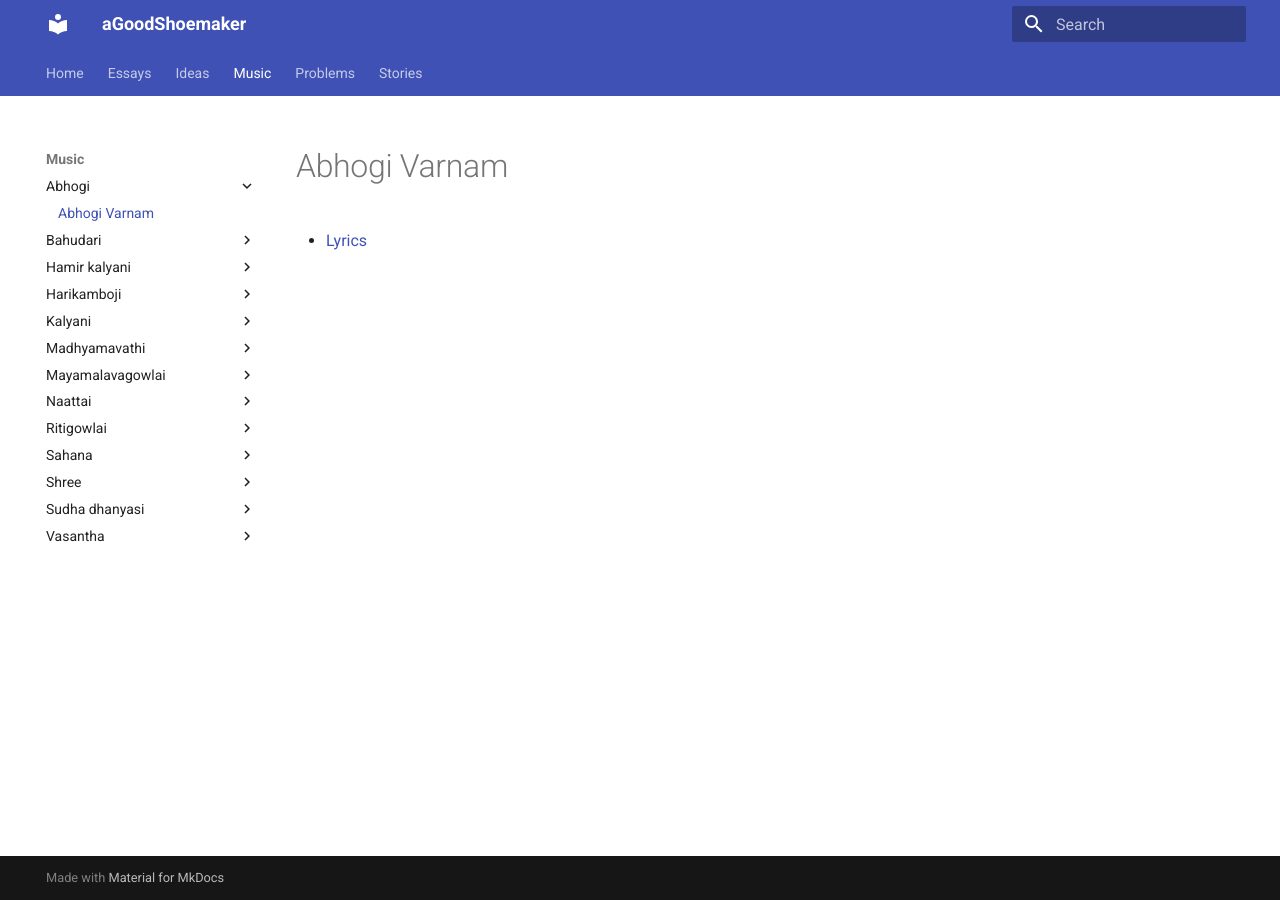
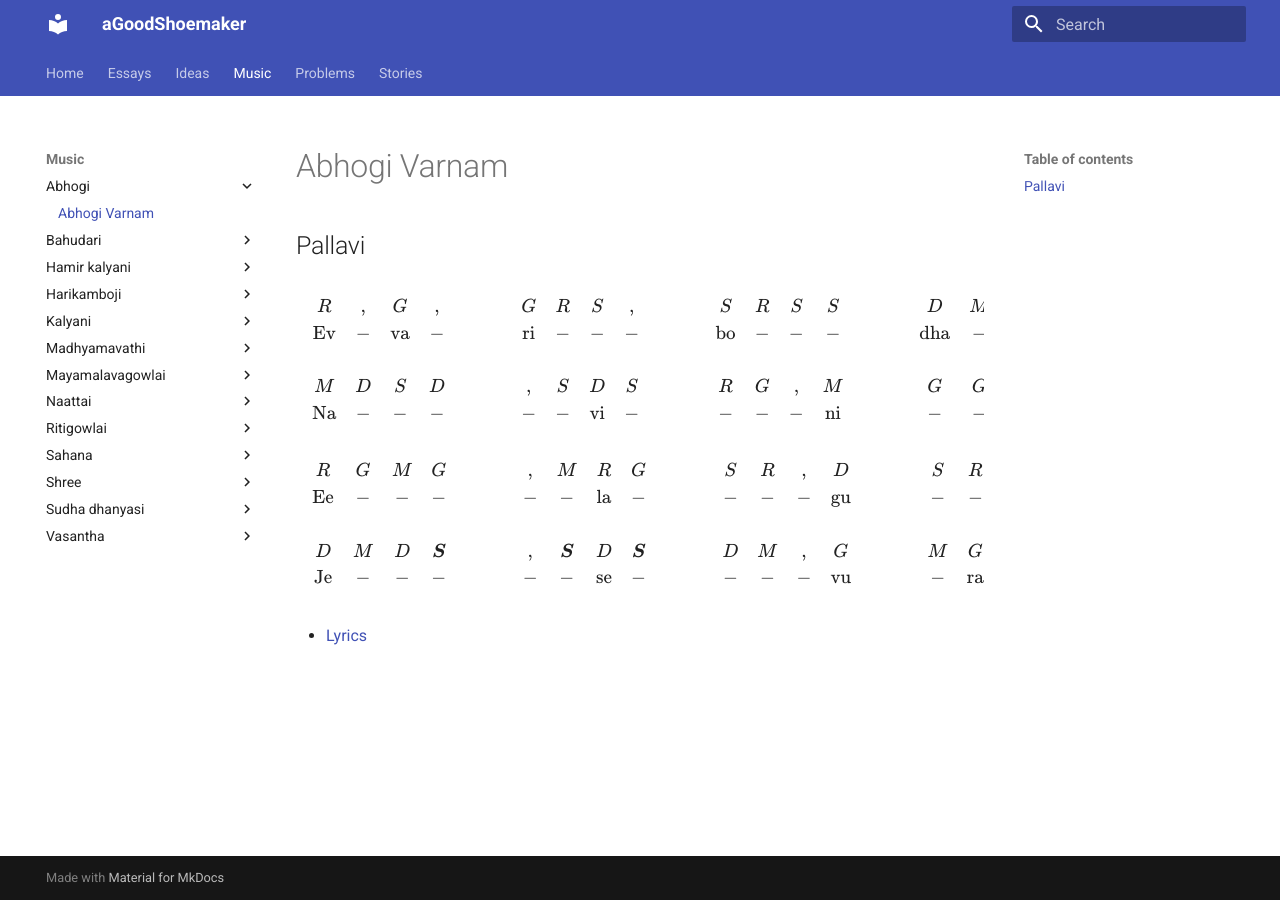
Before and after one commit to agoodshoemaker/gruham, an MkDocs documentation site: the page built from docs/music/abhogi/abhogi_1.md, in a window 1280 px wide. Built offline with MkDocs 1.6.1 and Material for MkDocs 9.7.7, drawn with Linux system fonts in a browser that asks for light colours.

Commit message:
new notation for varnams

```diff
--- a/docs/music/abhogi/abhogi_1.md
+++ b/docs/music/abhogi/abhogi_1.md
@@ -1,3 +1,27 @@
 # Abhogi Varnam
 
+## Pallavi
+
+
+$$
+\begin{array}{}
+R & , & G & , & \quad\quad & G & R & S & , & \quad\quad & S & R & S & S  & \quad\quad & D & M & D & , & |\\
+\text{Ev} & - & \text{va} & - & \quad\quad & \text{ri} & - & - & - & \quad\quad & \text{bo} & - & - & -  & \quad\quad & \text{dha} & - & - & - & ||\\ \\
+M & D & S & D & \quad\quad & , & S & D & S & \quad\quad & R & G & , & M  & \quad\quad & G & G & R & S & |\\
+\text{Na} & - & - & - & \quad\quad & - & - & \text{vi} & - & \quad\quad & - & - & - & \text{ni}  & \quad\quad & - & - & - & - & ||\\
+\end{array}
+$$
+
+$$
+\begin{array}{}
+R & G & M & G & \quad\quad & , & M & R & G & \quad\quad & S & R & , & D  & \quad\quad & S & R & G & M & |\\
+\text{Ee} & - & - & - & \quad\quad & - & - & \text{la} & - & \quad\quad & - & - & - & \text{gu}  & \quad\quad & - & - & - & - & ||\\ \\
+D & M & D & \boldsymbol{S} & \quad\quad & , & \boldsymbol{S} & D & \boldsymbol{S} & \quad\quad & D & M & , & G  & \quad\quad & M & G & R & S & |\\
+\text{Je} & - & - & - & \quad\quad & - & - & \text{se} & - & \quad\quad & - & - & - & \text{vu}  & \quad\quad & - &  \text{ra} & - & - & ||\\
+\end{array}
+$$
+
+
+
+
 - [Lyrics](http://www.shivkumar.org/music/varnams/evvaribodhana.pdf)
```
